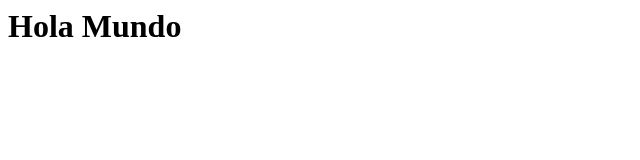
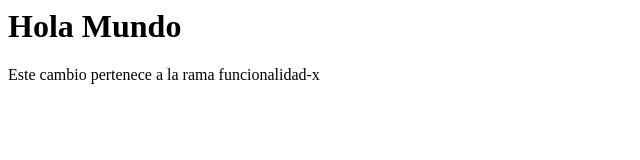
Before and after one commit to tirado0804-pixel/mi-proyecto-web, a plain HTML site: page index.html in a window 1280 px wide. Shown: the whole page, without its empty margins (0-640 px from the left). Drawn offline with Linux system fonts and the light colour scheme.

Commit message:
Agregar parrafo en rama funcionalidad-x

```diff
--- a/index.html
+++ b/index.html
@@ -1 +1,2 @@
 <h1>Hola Mundo</h1>
+<p>Este cambio pertenece a la rama funcionalidad-x</p>
```
